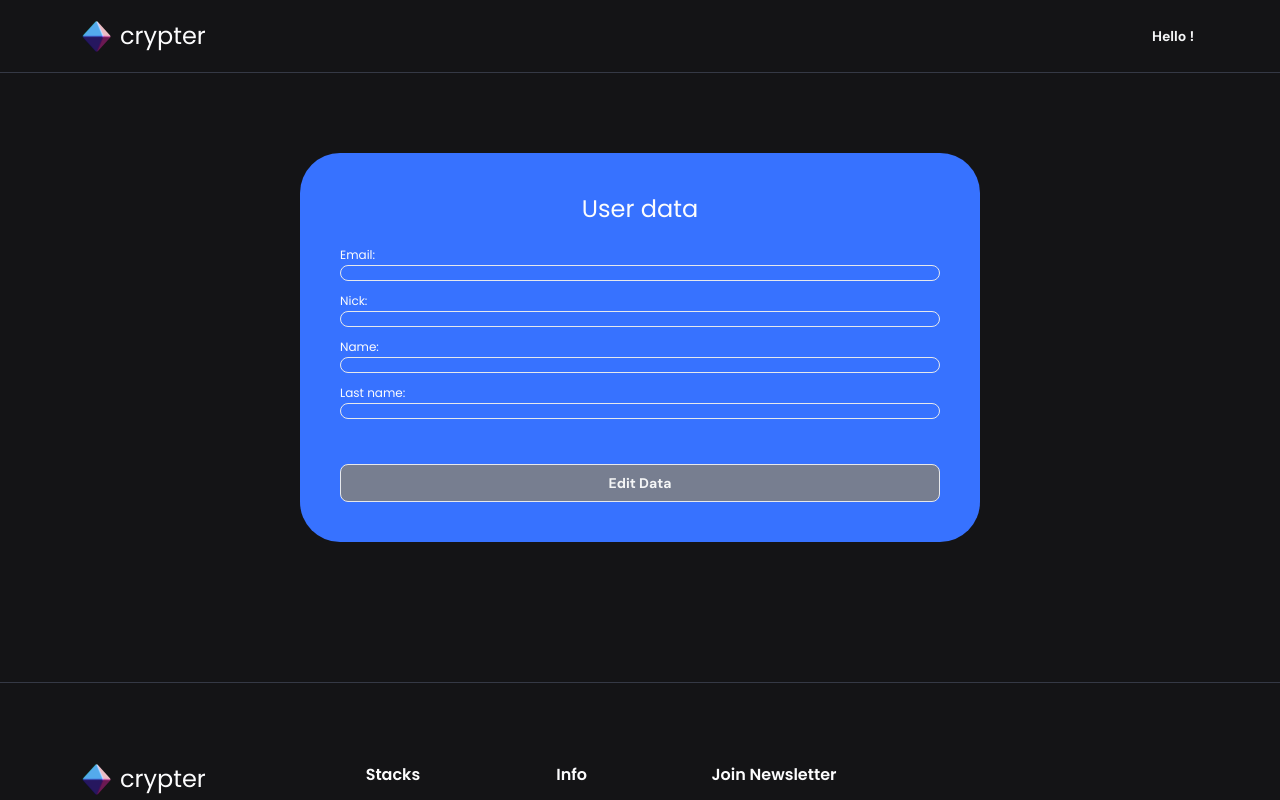
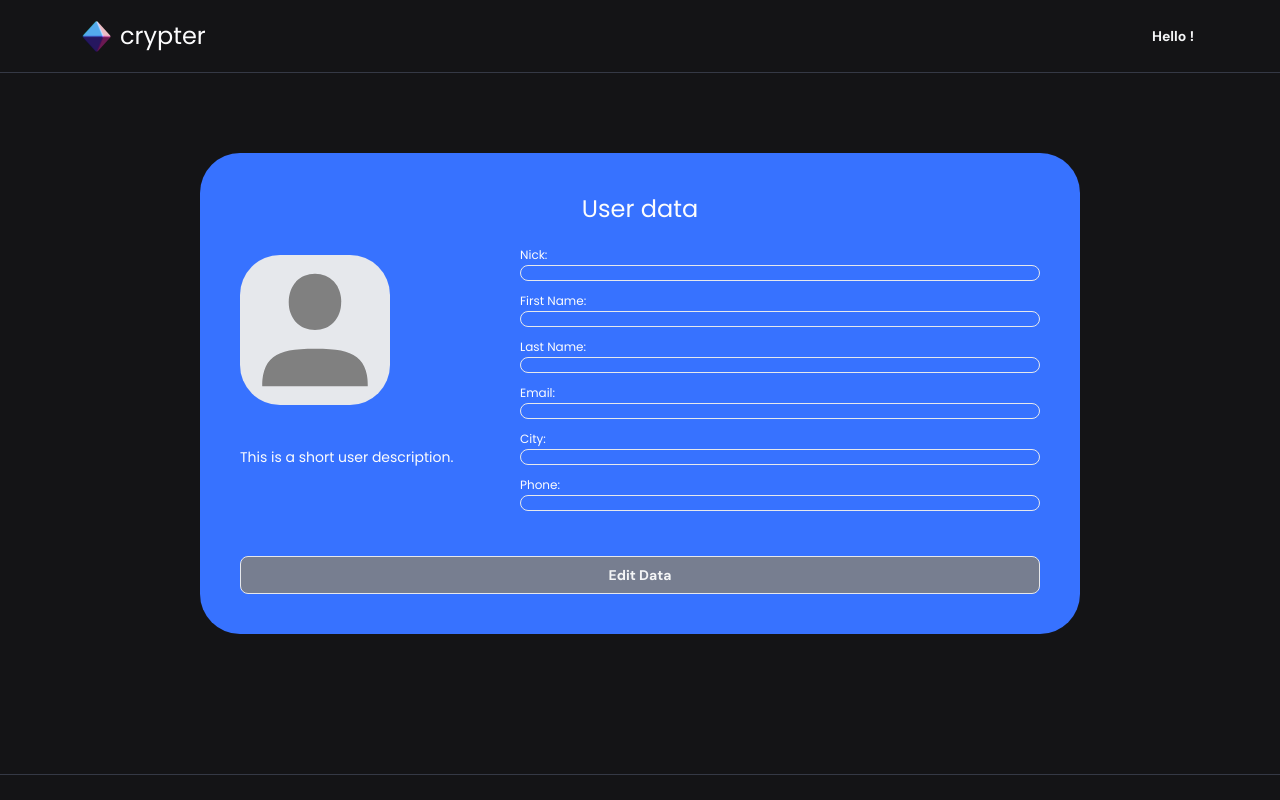
Before and after one commit to mserwo/sample-app, a React (Vite) app: page /userpage/1 in a window 1280 px wide. Shown: the top 800 px of the page. Built offline with nearby package versions, Linux system fonts and the light colour scheme; no server answers; sample sign-in values are in the browser's storage.

Commit message:
feat(test) user-page update

```diff
--- a/src/pages/register/register.module.scss
+++ b/src/pages/register/register.module.scss
@@ -66,6 +66,7 @@
   display: flex;
   justify-content: center;
   padding: 20px;
+  padding-bottom: 0px;
   @include typography.caption2;
   color: colors.$neutrals6;
 }
@@ -74,6 +75,7 @@
   display: flex;
   justify-content: center;
   padding: 20px;
+  padding-bottom: 0px;
   @include typography.caption2;
-  color: colors.$primary3;
+  color: colors.$neutrals6;
 }
--- a/src/pages/user-page/user-page.module.scss
+++ b/src/pages/user-page/user-page.module.scss
@@ -23,7 +23,7 @@
   flex-direction: column;
   padding: 40px;
   width: 100%;
-  max-width: 600px;
+  max-width: 800px;
 
   margin: 0 auto;
   border-radius: 40px;
@@ -39,6 +39,89 @@
   padding-bottom: 20px;
 
   @include typography.body1;
+}
+
+.mainSection {
+  display: flex;
+  justify-content: space-between;
+  gap: 20px;
+
+  @include breakpoints.max-width("tablet") {
+    flex-direction: column;
+    align-items: center;
+  }
+}
+
+.rightSection {
+  flex: 2;
+  width: 100%;
+}
+
+.leftSection {
+  display: flex;
+  flex: 1;
+  flex-direction: column;
+
+  @include breakpoints.max-width("tablet") {
+    width: 100%;
+    align-items: center;
+    margin-bottom: 20px;
+  }
+}
+
+.avatar {
+  width: 150px;
+  height: 150px;
+  background-color: colors.$neutrals6;
+  border-radius: 40px;
+  margin-top: 10px;
+  margin-bottom: 20px;
+
+  @include breakpoints.max-width("tablet") {
+    width: 100px;
+    height: 100px;
+    border-radius: 20px;
+  }
+}
+
+.itemsNick {
+  @include typography.body1;
+  margin-bottom: 10px;
+
+  @include breakpoints.max-width("tablet") {
+    text-align: center;
+  }
+}
+
+.userDescription {
+  flex: 1;
+  overflow-y: auto;
+  margin-top: 10px;
+  margin-bottom: 10px;
+  min-height: 50px;
+
+  @include breakpoints.max-width("tablet") {
+    width: 100%;
+    max-width: 300px;
+    text-align: center;
+  }
+}
+
+.userDescriptionEdit {
+  flex: 1;
+  padding: 10px;
+  border-radius: 8px;
+  border: 1px solid colors.$neutrals6;
+  box-sizing: border-box;
+  margin-top: 10px;
+  margin-bottom: 10px;
+  color: colors.$neutrals3;
+  width: 100%;
+
+  @include breakpoints.max-width("tablet") {
+    width: 100%;
+    text-align: center;
+  }
 }
 
 .form {
@@ -110,7 +193,7 @@
 .dataField {
   width: 100%;
   padding: 7px;
-  border: 1px, solid, colors.$neutrals6;
+  border: 1px solid colors.$neutrals6;
   border-radius: 8px;
   box-sizing: border-box;
 }
@@ -118,7 +201,7 @@
 .editData {
   width: 100%;
   padding: 10px;
-  border: 1px, solid, colors.$neutrals6;
+  border: 1px solid colors.$neutrals6;
   border-radius: 8px;
   margin-top: 35px;
   color: colors.$neutrals7;
--- a/src/pages/user-page/user-page.tsx
+++ b/src/pages/user-page/user-page.tsx
@@ -1,19 +1,23 @@
-import React, { createContext, useContext, useEffect, useState } from "react";
+import React, { useContext, useEffect, useState } from "react";
 import { useNavigate, useParams } from "react-router-dom";
 import { Layout } from "../../components/layout";
 import { Formik, Form, Field, ErrorMessage } from "formik";
 import * as Yup from "yup";
-import { getUserData } from "../../api";
 import { updateUserData } from "../../api";
 import { UserContext } from "../../App";
 import styles from "./user-page.module.scss";
 import { readUserData } from "../../api/read-user-data";
+import defaultAvatar from "../../assets/images/defaultAvatar.svg";
 
 interface UserFormValues {
   email: string;
   nick: string;
   firstName: string;
   lastName: string;
+  avatarUrl: string;
+  city: string;
+  phone: string;
+  description?: string;
 }
 
 export const UserPage = () => {
@@ -25,10 +29,13 @@ export const UserPage = () => {
     nick: "",
     firstName: "",
     lastName: "",
+    avatarUrl: defaultAvatar,
+    city: "",
+    phone: "",
+    description: "",
   });
   const [dataUpdate, setDataUpdate] = useState<boolean>(false);
   const [showEdit, setShowEdit] = useState<boolean>(false);
-
   const navigate = useNavigate();
 
   const fetchUserData = async () => {
@@ -40,6 +47,10 @@ export const UserPage = () => {
           nick: fetchedData.nick || "",
           firstName: fetchedData.firstName || "",
           lastName: fetchedData.lastName || "",
+          avatarUrl: fetchedData.avatarUrl || defaultAvatar,
+          city: fetchedData.city || "",
+          phone: fetchedData.phone || "",
+          description: fetchedData.description || "",
         });
         setEmail(fetchedData.email || "");
         setNick(fetchedData.nick || "");
@@ -69,20 +80,20 @@ export const UserPage = () => {
     nick: Yup.string().required("Nick is required"),
     firstName: Yup.string().required("Name is required"),
     lastName: Yup.string().required("Last name is required"),
+    city: Yup.string().required("City is required"),
+    phone: Yup.string().required("Phone is required"),
+    description: Yup.string(),
   });
 
   const handleSubmit = async (values: UserFormValues) => {
     if (token) {
       try {
-        const response = await updateUserData(token, values);
-        console.log("Dane użytkownika zostały zapisane");
+        await updateUserData(token, values);
         setDataUpdate(true);
         setShowEdit(false);
       } catch (error) {
-        console.error("Błąd podczas zapisywania danych");
+        console.error("Error saving data:", error);
       }
-    } else {
-      console.error("Brak tokena");
     }
   };
 
@@ -90,6 +101,9 @@ export const UserPage = () => {
     navigate("/");
     return null;
   }
+
+  const capitalizeFirst = (str: string) =>
+    str.charAt(0).toUpperCase() + str.slice(1).toLowerCase();
 
   return (
     <Layout>
@@ -105,15 +119,74 @@ export const UserPage = () => {
                   onSubmit={handleSubmit}
                   enableReinitialize
                 >
-                  {({ errors, touched }) => (
+                  {({ errors }) => (
                     <Form className={styles.form}>
+                      <div className={styles.mainSection}>
+                        <div className={styles.leftSection}>
+                          <img
+                            className={styles.avatar}
+                            src={userData.avatarUrl}
+                            alt="avatar"
+                          />
+                          <div className={styles.itemsNick}>
+                            {capitalizeFirst(userData.nick)}
+                          </div>
+
+                          <Field
+                            as="textarea"
+                            className={styles.userDescriptionEdit}
+                            name="description"
+                            placeholder="Write something about yourself..."
+                            rows={6}
+                          />
+                        </div>
+
+                        <div className={styles.rightSection}>
+                          <div className={styles.items}>
+                            <label>Nick:</label>
+                            <Field
+                              className={styles.field}
+                              type="text"
+                              name="nick"
+                            />
+                            <ErrorMessage
+                              name="nick"
+                              component="div"
+                              className="error-message"
+                            />
+                          </div>
+                          <div className={styles.items}>
+                            <label>First Name:</label>
+                            <Field
+                              className={styles.field}
+                              type="text"
+                              name="firstName"
+                            />
+                            <ErrorMessage
+                              name="firstName"
+                              component="div"
+                              className="error-message"
+                            />
+                          </div>
+                          <div className={styles.items}>
+                            <label>Last Name:</label>
+                            <Field
+                              className={styles.field}
+                              type="text"
+                              name="lastName"
+                            />
+                            <ErrorMessage
+                              name="lastName"
+                              component="div"
+                              className="error-message"
+                            />
+                          </div>
                           <div className={styles.items}>
                             <label>Email:</label>
                             <Field
                               className={styles.field}
                               type="email"
                               name="email"
-                          placeholder="email"
                             />
                             <ErrorMessage
                               name="email"
@@ -122,46 +195,32 @@ export const UserPage = () => {
                             />
                           </div>
                           <div className={styles.items}>
-                        <label>Nick:</label>
+                            <label>City:</label>
                             <Field
                               className={styles.field}
                               type="text"
-                          name="nick"
-                          placeholder="nick"
+                              name="city"
                             />
                             <ErrorMessage
-                          name="nick"
+                              name="city"
                               component="div"
                               className="error-message"
                             />
                           </div>
                           <div className={styles.items}>
-                        <label>Name:</label>
+                            <label>Phone:</label>
                             <Field
                               className={styles.field}
                               type="text"
-                          name="firstName"
-                          placeholder="firstName"
+                              name="phone"
                             />
                             <ErrorMessage
-                          name="firstName"
+                              name="phone"
                               component="div"
                               className="error-message"
                             />
                           </div>
-                      <div className={styles.items}>
-                        <label>Last name:</label>
-                        <Field
-                          className={styles.field}
-                          type="text"
-                          name="lastName"
-                          placeholder="last name"
-                        />
-                        <ErrorMessage
-                          name="lastName"
-                          component="div"
-                          className="error-message"
-                        />
+                        </div>
                       </div>
 
                       <div className={styles.submitContainer}>
@@ -185,23 +244,54 @@ export const UserPage = () => {
                 </Formik>
               ) : (
                 <div className={styles.dataContainer}>
+                  <div className={styles.mainSection}>
+                    <div className={styles.leftSection}>
+                      <img
+                        className={styles.avatar}
+                        src={userData.avatarUrl}
+                        alt="avatar"
+                      />
+                      <div className={styles.itemsNick}>
+                        {capitalizeFirst(userData.nick)}
+                      </div>
+
+                      <div className={styles.userDescription}>
+                        {userData.description ||
+                          "This is a short user description."}
+                      </div>
+                    </div>
+
+                    <div className={styles.rightSection}>
                       <div className={styles.dataItem}>
-                    Email:
+                        Nick:{" "}
+                        <div className={styles.dataField}>{userData.nick}</div>
+                      </div>
+                      <div className={styles.dataItem}>
+                        First Name:{" "}
+                        <div className={styles.dataField}>
+                          {userData.firstName}
+                        </div>
+                      </div>
+                      <div className={styles.dataItem}>
+                        Last Name:{" "}
+                        <div className={styles.dataField}>
+                          {userData.lastName}
+                        </div>
+                      </div>
+                      <div className={styles.dataItem}>
+                        Email:{" "}
                         <div className={styles.dataField}>{userData.email}</div>
                       </div>
                       <div className={styles.dataItem}>
-                    Nick:
-                    <div className={styles.dataField}>{userData.nick}</div>
+                        City:{" "}
+                        <div className={styles.dataField}>{userData.city}</div>
                       </div>
                       <div className={styles.dataItem}>
-                    Name:
-                    <div className={styles.dataField}>{userData.firstName}</div>
+                        Phone:{" "}
+                        <div className={styles.dataField}>{userData.phone}</div>
                       </div>
-                  <div className={styles.dataItem}>
-                    Last name:
-                    <div className={styles.dataField}>{userData.lastName}</div>
                     </div>
-
+                  </div>
                   <button className={styles.editData} onClick={EditData}>
                     Edit Data
                   </button>
```
Also changed, not shown: src/pages/login/login.module.scss (+14 -1 lines), src/assets/images/defaultAvatar.svg (added), src/server/users.txt. Lines whose indentation alone changed are shown as unchanged.
